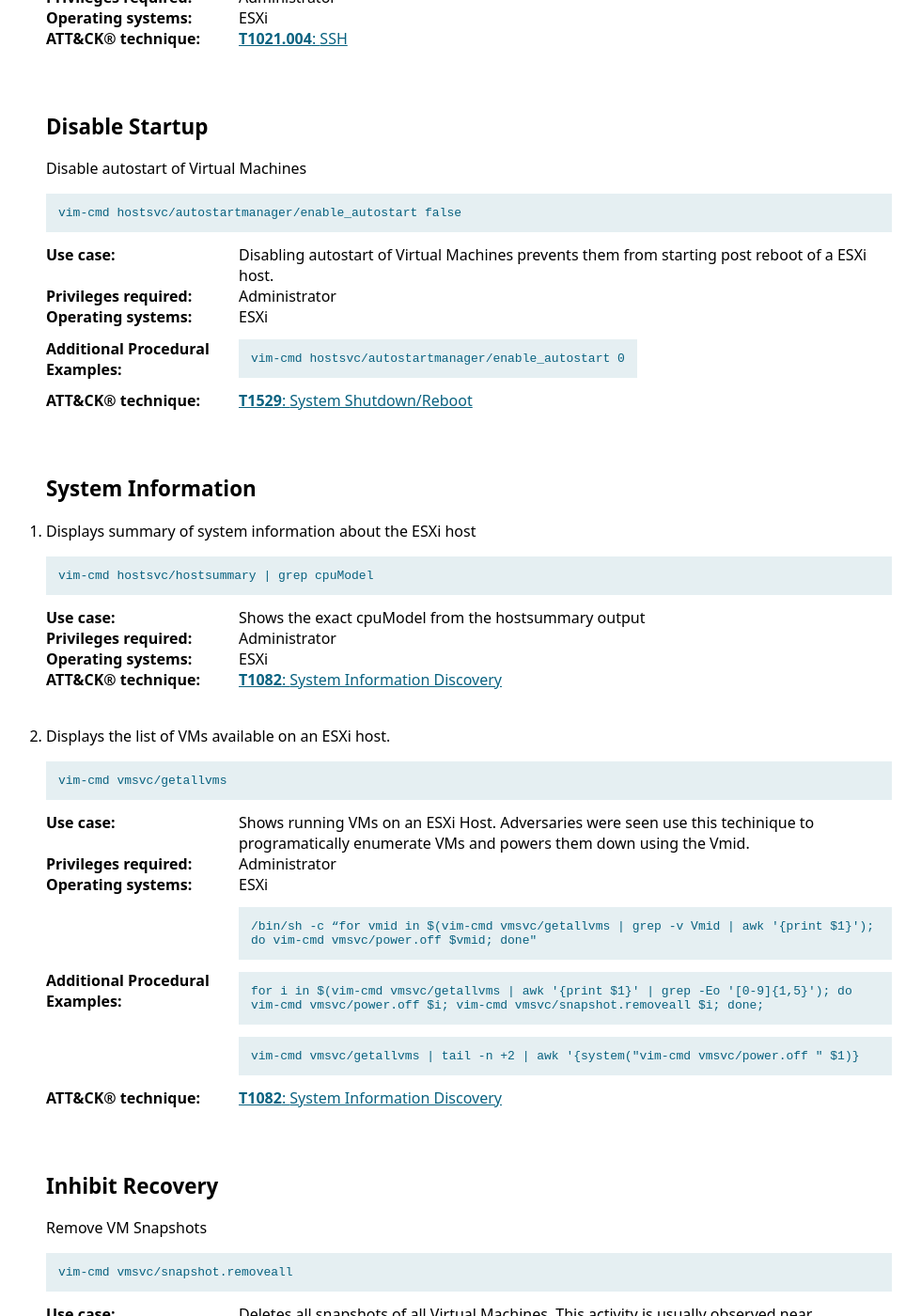
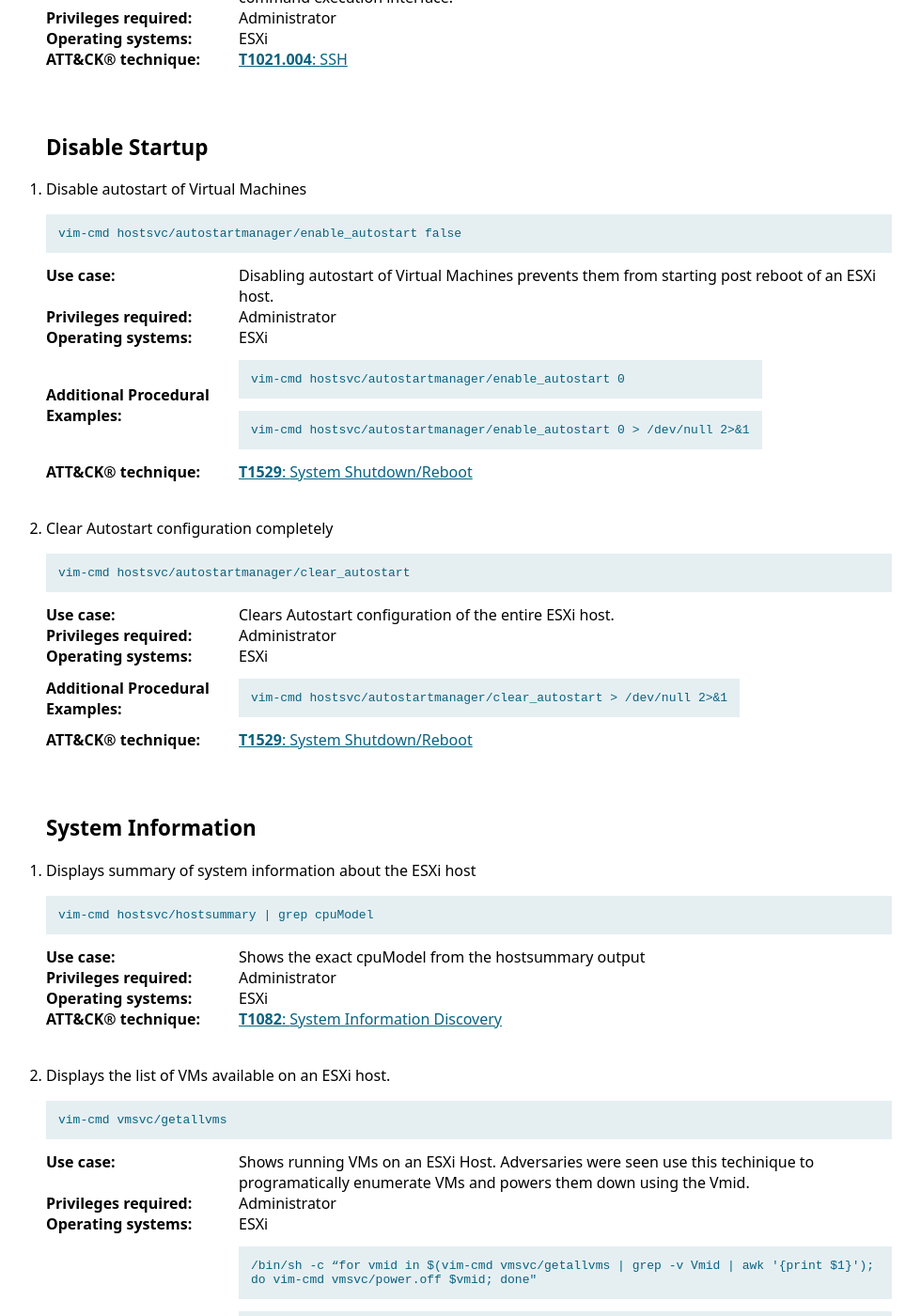
Before and after one commit to LOLESXi-Project/LOLESXi, a Jekyll site: the page built from _lolesxi/Binaries/vim-cmd.md, in a window 1280 px wide and 1400 px high, scrolled down 1151 px. Shown: the whole window at 94% size, without its empty margins (141-1121 px from the left). Built offline with Jekyll 4.4.1, drawn with Linux system fonts in a browser that asks for light colours; some of the changed text lies outside the part shown.

Commit message:
20260502 update (#35)
* Update tags.yml

* Update esxcli.md

Added Vect ransomware behaviour

* Update vim-cmd.md

Added the gentlemen ransomware behaviour

* Update tags.yml

added The Gentlemen

* Update esxcli.md

added The Gentlemen behaviour

* Update esxcfg-advcfg.md

Added the Gentlemen behaviour

* Update vmkfstools.md

Added The Gentlemen behaviour

* Update esxcli.md

added Kyber Ransomware reference only

```diff
--- a/_data/tags.yml
+++ b/_data/tags.yml
@@ -21,5 +21,7 @@
   Howling Scorpius: 'Attributed to be behind Akira RaaS which targets SMBs in North America, Europe and Australia, across various sectors'
   Helldown: 'Helldown ransomware targets Windows and Linux systems, particularly VMware infrastructures. Its focus is on organisations in sectors such as IT, healthcare, telecommunications and manufacturing.'
   Kraken: 'A suspected Russian speaking e-crime group who shares common attributes to the group behind HelloKitty ransomware'
+  Vect: 'Vect is a newly emerged ransomware-as-a-service (started off in December 2025) gang recruiting affiliates.'
+  The Gentlemen: 'The Gentlemen is a rapidly scaling ransomware-as-a-service group that leverages a lucrative affiliate model and multi-platform ransomware (including ESXi) to carry out fast, large-scale double-extortion attacks against enterprise targets worldwide.'
 APT:
   UNC3886: 'A suspected Chinese threat actor who has used sophisticated and novel techniques during ESXi intrusions'
--- a/_lolesxi/Binaries/vim-cmd.md
+++ b/_lolesxi/Binaries/vim-cmd.md
@@ -13,13 +13,23 @@
     OperatingSystem: ESXi
   - Command: vim-cmd hostsvc/autostartmanager/enable_autostart false
     Description: Disable autostart of Virtual Machines
-    Usecase: Disabling autostart of Virtual Machines prevents them from starting post reboot of a ESXi host.
+    Usecase: Disabling autostart of Virtual Machines prevents them from starting post reboot of an ESXi host.
     Category: Disable Startup
     Privileges: Administrator
     MitreID: T1529
     OperatingSystem: ESXi
     ProceduralExamples:
      - vim-cmd hostsvc/autostartmanager/enable_autostart 0
+     - vim-cmd hostsvc/autostartmanager/enable_autostart 0 > /dev/null 2>&1
+  - Command: vim-cmd hostsvc/autostartmanager/clear_autostart
+    Description: Clear Autostart configuration completely
+    Usecase: Clears Autostart configuration of the entire ESXi host.
+    Category: Disable Startup
+    Privileges: Administrator
+    MitreID: T1529
+    OperatingSystem: ESXi
+    ProceduralExamples:
+     - vim-cmd hostsvc/autostartmanager/clear_autostart > /dev/null 2>&1
   - Command: vim-cmd hostsvc/hostsummary | grep cpuModel
     Description: Displays summary of system information about the ESXi host
     Usecase: Shows the exact cpuModel from the hostsummary output
@@ -35,9 +45,10 @@
     MitreID: T1082
     OperatingSystem: ESXi
     ProceduralExamples:
-    - /bin/sh -c “for vmid in $(vim-cmd vmsvc/getallvms | grep -v Vmid | awk '{print $1}'); do vim-cmd vmsvc/power.off $vmid; done"
-    - for i in $(vim-cmd vmsvc/getallvms | awk '{print $1}' | grep -Eo '[0-9]{1,5}'); do vim-cmd vmsvc/power.off $i; vim-cmd vmsvc/snapshot.removeall $i; done;
-    - vim-cmd vmsvc/getallvms | tail -n +2 | awk '{system("vim-cmd vmsvc/power.off " $1)}
+     - /bin/sh -c “for vmid in $(vim-cmd vmsvc/getallvms | grep -v Vmid | awk '{print $1}'); do vim-cmd vmsvc/power.off $vmid; done"
+     - for i in $(vim-cmd vmsvc/getallvms | awk '{print $1}' | grep -Eo '[0-9]{1,5}'); do vim-cmd vmsvc/power.off $i; vim-cmd vmsvc/snapshot.removeall $i; done;
+     - vim-cmd vmsvc/getallvms | tail -n +2 | awk '{system("vim-cmd vmsvc/power.off " $1)}
+     - vim-cmd vmsvc/getallvms | tail -n +2
   - Command: vim-cmd vmsvc/snapshot.removeall
     Description: Remove VM Snapshots
     Usecase: Deletes all snapshots of all Virtual Machines. This activity is usually observed near ransomware deployment and is often executed programatically.
@@ -64,10 +75,11 @@
      - E-Crime: Lynx
      - E-Crime: Howling Scorpius
     ProceduralExamples:
-    - vim-cmd vmsvc/getallvms | grep -o -E \'^[0-9]+\' | xargs -r -n 1 vim-cmd vmsvc/power.off
-    - /bin/sh -c “for vmid in $(vim-cmd vmsvc/getallvms | grep -v Vmid | awk '{print $1}'); do vim-cmd vmsvc/power.off $vmid; done"
-    - for i in $(vim-cmd vmsvc/getallvms | awk '{print $1}' | grep -Eo '[0-9]{1,5}'); do vim-cmd vmsvc/power.off $i; vim-cmd vmsvc/snapshot.removeall $i; done;
-    - vim-cmd vmsvc/getallvms | tail -n +2 | awk '{system("vim-cmd vmsvc/power.off " $1)}
+     - vim-cmd vmsvc/getallvms | grep -o -E \'^[0-9]+\' | xargs -r -n 1 vim-cmd vmsvc/power.off
+     - /bin/sh -c “for vmid in $(vim-cmd vmsvc/getallvms | grep -v Vmid | awk '{print $1}'); do vim-cmd vmsvc/power.off $vmid; done"
+     - for i in $(vim-cmd vmsvc/getallvms | awk '{print $1}' | grep -Eo '[0-9]{1,5}'); do vim-cmd vmsvc/power.off $i; vim-cmd vmsvc/snapshot.removeall $i; done;
+     - vim-cmd vmsvc/getallvms | tail -n +2 | awk '{system("vim-cmd vmsvc/power.off " $1)}
+     - vim-cmd vmsvc/power.off <vmid> > /dev/null 2>&1
   - Command: vmsvc/power.getstate
     Description: Gets the power state of a Virtual Machine
     Usecase: Obtains the power state of a virtual machine. This is used to before powering off targeted VMs.
@@ -94,6 +106,7 @@
   - Link: https://research.checkpoint.com/2024/inside-akira-ransomwares-rust-experiment/
   - Link: https://www.trendmicro.com/en_us/research/25/i/lockbit-5-targets-windows-linux-esxi.html
   - Link: https://www.levelblue.com/blogs/spiderlabs-blog/19-shades-of-lockbit5.0-inside-the-latest-cross-platform-ransomware-part-1
+  - Link: https://research.checkpoint.com/2026/dfir-report-the-gentlemen/
 Acknowledgement:
   - Person: Junestherry Dela Cruz
   - Person: Daniel Keer
```
Also changed, not shown: _lolesxi/Binaries/esxcfg-advcfg.md (+9 -2 lines), _lolesxi/Binaries/esxcli.md (+16 -0 lines), _lolesxi/Binaries/vmkfstools.md (+4 -0 lines).
